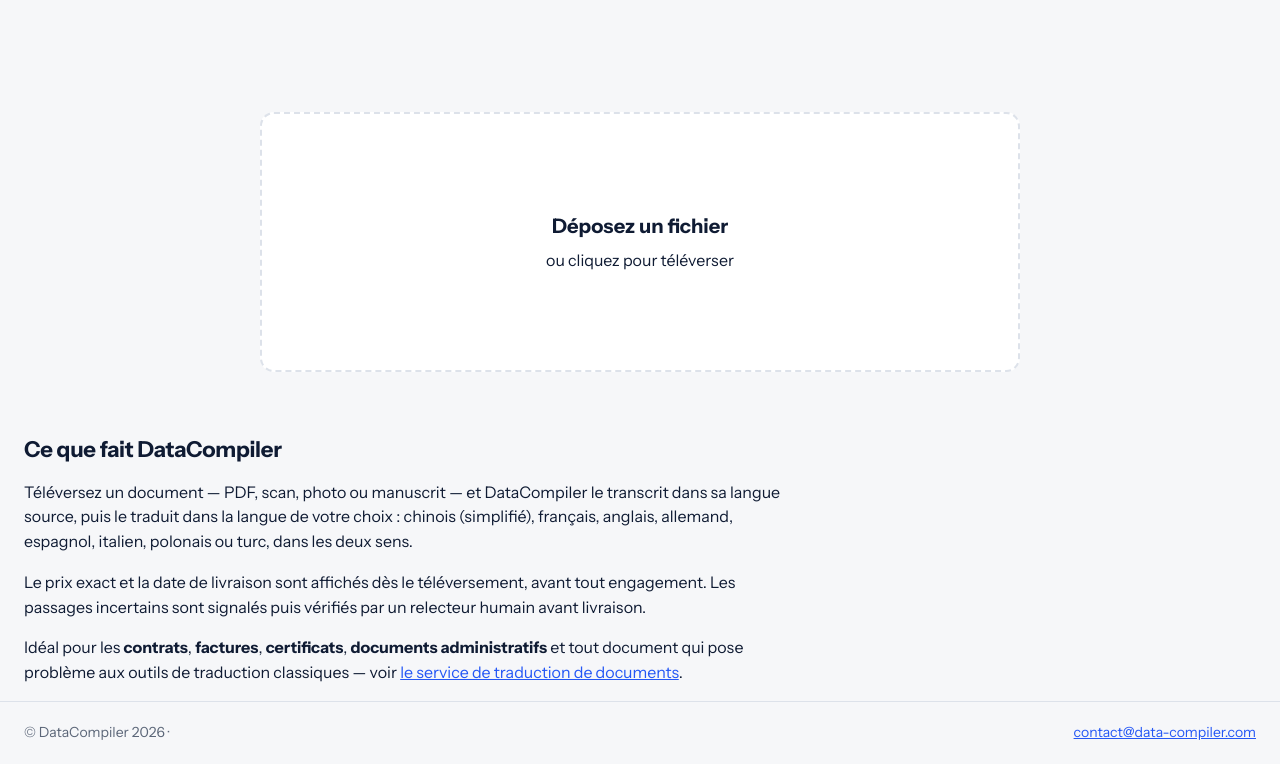
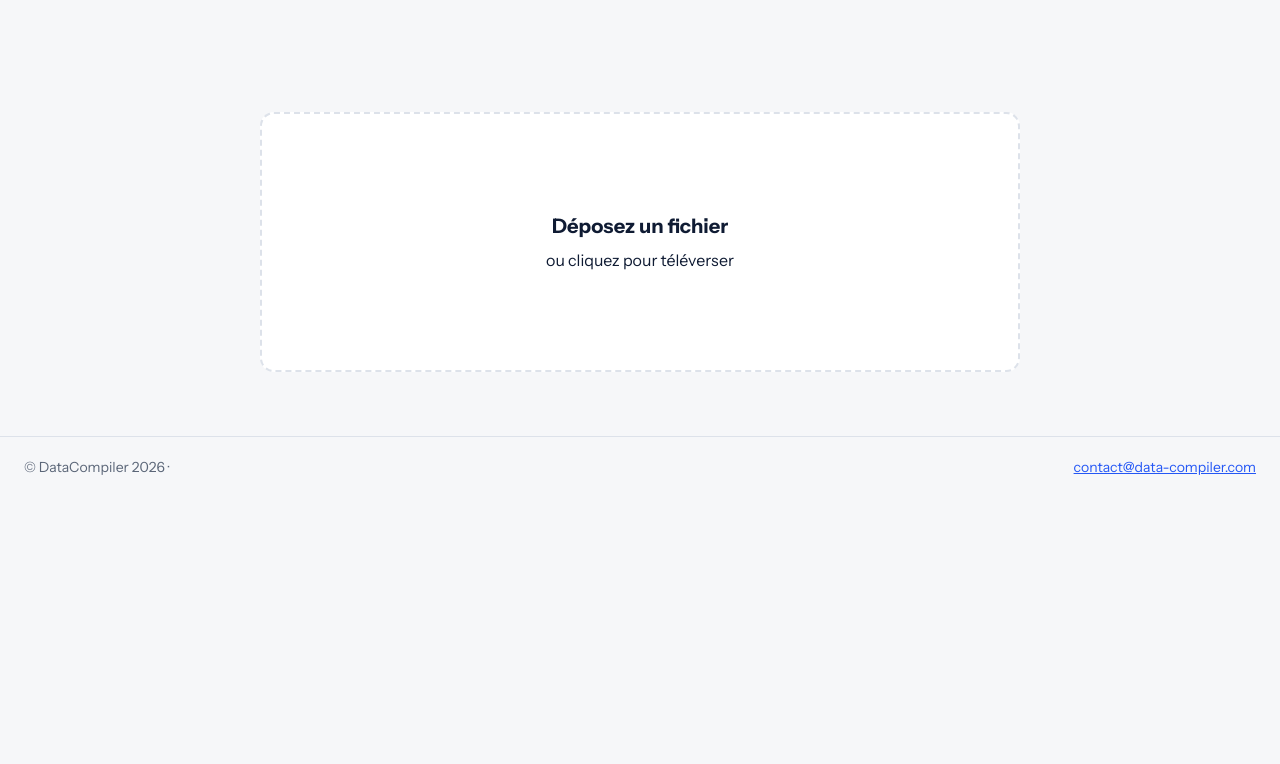
Before and after one commit to andrematuszak/datacompiler-web, a plain HTML site: page fr/index.html in a window 1280 px wide. Shown: the part 65-829 px from the top of the page. After the commit the page ends 800 px from the top, so only its background shows below. Drawn offline with Linux system fonts and the light colour scheme.

Commit message:
Update index.html

```diff
--- a/fr/index.html
+++ b/fr/index.html
@@ -50,12 +50,6 @@
         <button id="download" class="btn secondary" hidden>Télécharger</button>
       </div>
     </section>
-    <section class="guide-body" style="margin-top:48px">
-      <h2>Ce que fait DataCompiler</h2>
-      <p>Téléversez un document — PDF, scan, photo ou manuscrit — et DataCompiler le transcrit dans sa langue source, puis le traduit dans la langue de votre choix : chinois (simplifié), français, anglais, allemand, espagnol, italien, polonais ou turc, dans les deux sens.</p>
-      <p>Le prix exact et la date de livraison sont affichés dès le téléversement, avant tout engagement. Les passages incertains sont signalés puis vérifiés par un relecteur humain avant livraison.</p>
-      <p>Idéal pour les <strong>contrats</strong>, <strong>factures</strong>, <strong>certificats</strong>, <strong>documents administratifs</strong> et tout document qui pose problème aux outils de traduction classiques — voir <a href="/fr/service-traduction-documents.html">le service de traduction de documents</a>.</p>
-    </section>
   </main>
   <footer><div class="wrap">© DataCompiler 2026 · <a href="mailto:contact@data-compiler.com">contact@data-compiler.com</a></div></footer>
   <dialog id="image-zoom"><img id="image-zoom-img" alt=""><form method="dialog"><button class="btn secondary">Fermer</button></form></dialog>
```
